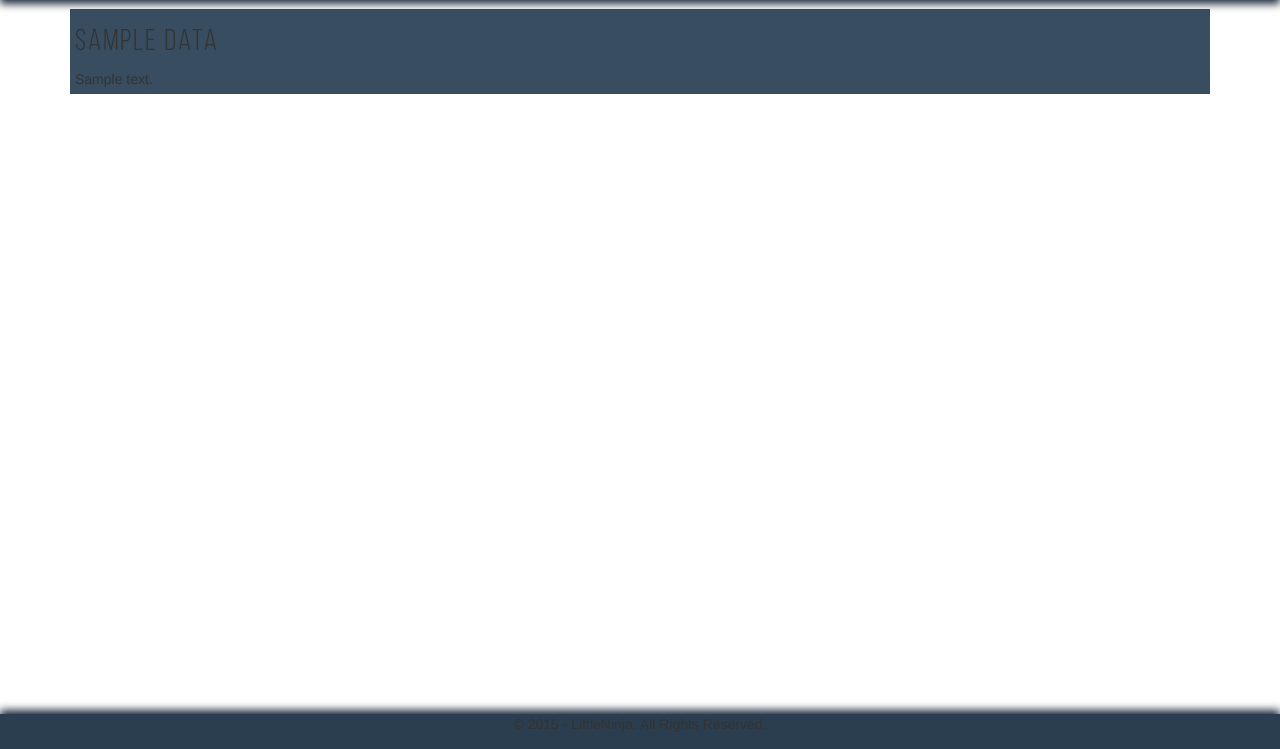
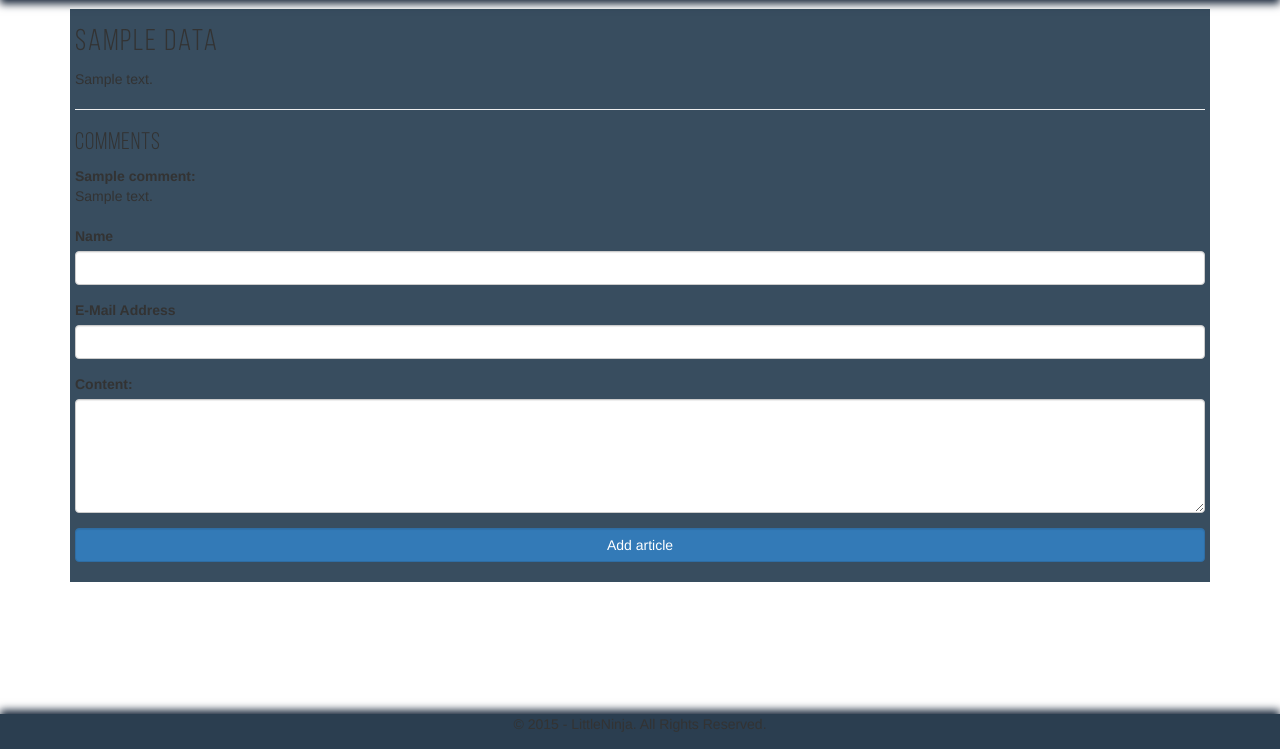
Before and after one commit to astoimenov/littleninja-framework, a PHP site: template app/views/posts/show.php in a window 1280 px wide. Shown: the part 51-800 px from the top of the page. Run offline with PHP 8.4, Linux system fonts and the light colour scheme; the template is opened without the code that fills it: most values are stand-ins (such as "Sample title", 1, 10 or a date in 2020); some libraries are stand-ins or nearby versions.

Commit message:
Added comments

```diff
--- a/app/controllers/PostsController.php
+++ b/app/controllers/PostsController.php
@@ -3,6 +3,7 @@
 use Carbon\Carbon;
 use LittleNinja\Lib\Redirect;
 use LittleNinja\Lib\View;
+use LittleNinja\Models\Comment;
 use LittleNinja\Models\Post;
 use Stringy\Stringy;
 
@@ -49,7 +50,7 @@ class PostsController extends BaseController
             $post['created_at'] = Carbon::now()->timezone('Europe/Sofia');
             Post::store($post);
 
-            Redirect::to('/posts/index');
+            Redirect::to('/home/index');
         }
 
         View::render('posts/create');
@@ -59,6 +60,7 @@ class PostsController extends BaseController
     {
         $postModel = new Post();
         $post = $postModel->getBySlug($slug)[0];
+        $post['comments'] = Comment::getByPostId($post['id']);
 
         View::render('posts/show', $post);
     }
--- a/app/models/BaseModel.php
+++ b/app/models/BaseModel.php
@@ -40,7 +40,6 @@ class BaseModel
         $args = array_merge($defaults, $args);
         extract($args);
         $query = "SELECT {$columns} FROM {$table}";
-
         if (!empty($where)) {
             $query .= " WHERE {$where}";
         }
--- a/app/views/posts/create.php
+++ b/app/views/posts/create.php
@@ -1,5 +1,5 @@
 <form method="POST" action="/posts/store" accept-charset="UTF-8">
-    <input name="_token" type="hidden" value="FzU5DwntcIawvlO0RU6PapBqBofKmkQHkS6fjdGN">
+    <input name="_token" type="hidden" value="">
 
     <div class="form-group">
         <label for="title">Title:</label>
--- a/app/views/posts/show.php
+++ b/app/views/posts/show.php
@@ -1,6 +1,76 @@
 <article id="post-<?= $data['id'] ?>">
     <h2><?= $data['title'] ?></h2>
+
     <div>
         <?= $data['content'] ?>
     </div>
+    <hr/>
+    <div class="comments">
+        <h3>Comments</h3>
+        <?php foreach ($data['comments'] as $comment) : ?>
+            <dl>
+                <dt>
+                    <?php if (isset($comment['visitor_name'])) {
+                        echo $comment['visitor_name'] . ':';
+                    } else {
+                        echo $comment['name'] . ':';
+                    } ?>
+                </dt>
+                <dd><?= $comment['content'] ?></dd>
+            </dl>
+        <?php endforeach; ?>
+    </div>
+    <div class="comment-form">
+        <form method="POST" action="/comments/store" accept-charset="UTF-8">
+            <input name="_token" type="hidden" value="">
+            <input name="blog_post_id" type="hidden" value="<?= $data['id'] ?>">
+            <?php if (empty($this->loggedUser)) : ?>
+                <div class="form-group">
+                    <label for="name" class="control-label">Name</label>
+
+                    <div class="">
+                        <input type="text" class="form-control" name="name" id="name"
+                               value="<?php if (isset($_POST['name'])) echo $_POST['name']; ?>"/>
+                        <?php if (isset($errors['name'])) : ?>
+                            <div class="text-danger">
+                                <?= $errors['name'] ?>
+                            </div>
+                        <?php endif; ?>
+                    </div>
+                </div>
+
+                <div class="form-group">
+                    <label for="email" class="control-label">E-Mail Address</label>
+
+                    <div class="">
+                        <input type="email" class="form-control" name="email" id="email"
+                               value="<?php if (isset($_POST['email'])) echo $_POST['email']; ?>"/>
+                        <?php if (isset($errors['email'])) : ?>
+                            <div class="text-danger">
+                                <?= $errors['email'] ?>
+                            </div>
+                        <?php endif; ?>
+                    </div>
+                </div>
+            <?php endif; ?>
+            <div class="form-group">
+                <label for="content">Content:</label>
+        <textarea class="form-control" name="content"
+                  cols="25" rows="5" id="content"><?php
+            if (isset($_POST['content'])) {
+                echo $_POST['content'];
+            }
+            ?></textarea>
+                <?php if (isset($this->errors['content'])) : ?>
+                    <div class="text-danger">
+                        <?= $this->errors['content'] ?>
+                    </div>
+                <?php endif; ?>
+            </div>
+
+            <div class="form-group">
+                <input class="btn btn-primary form-control" type="submit" value="Add article"/>
+            </div>
+        </form>
+    </div>
 </article>
```
Also changed, not shown: app/controllers/CommentsController.php (added, +83 -0 lines), app/models/Comment.php (added, +25 -0 lines), app/models/Post.php (+24 -3 lines), app/models/User.php (added, +23 -0 lines).
